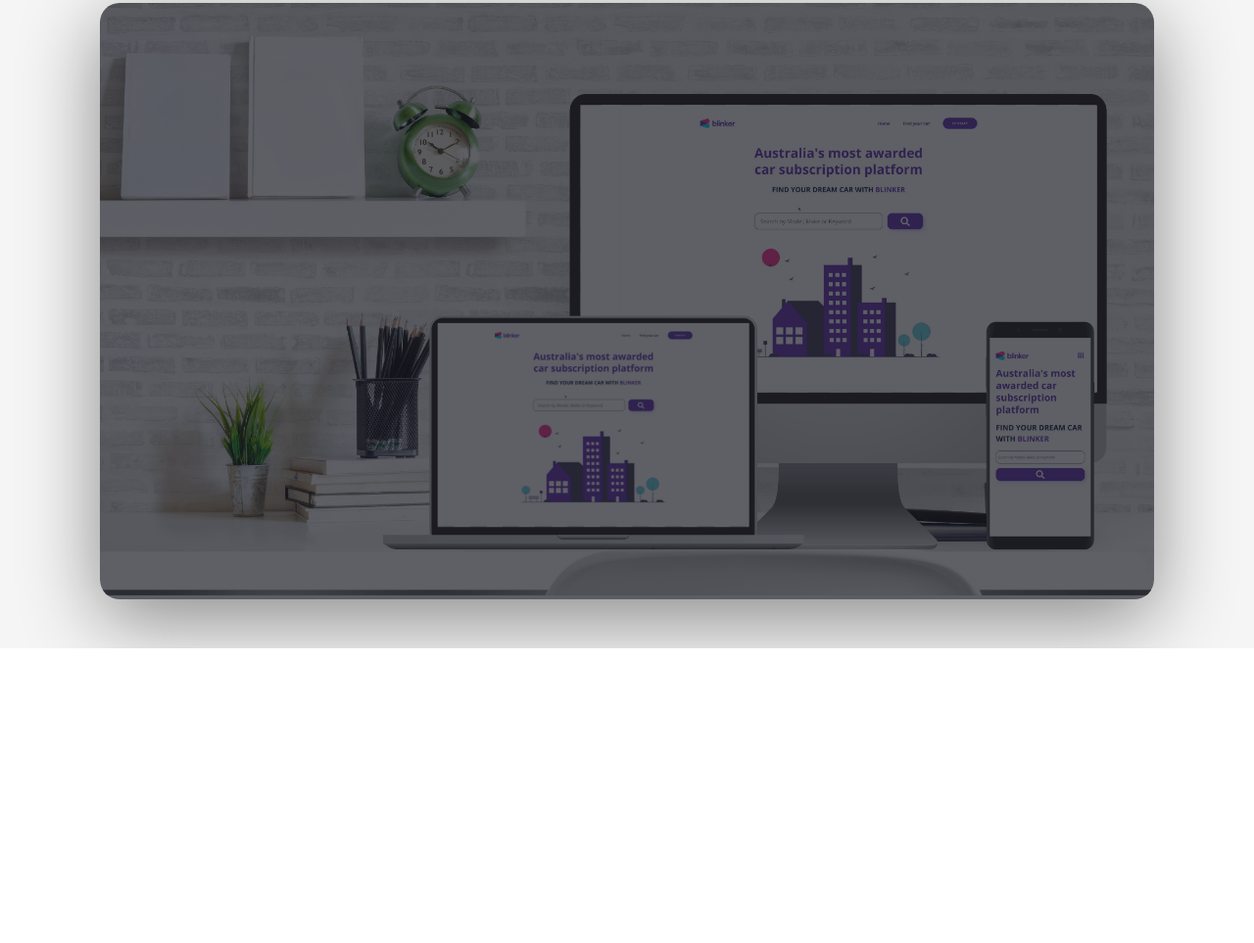
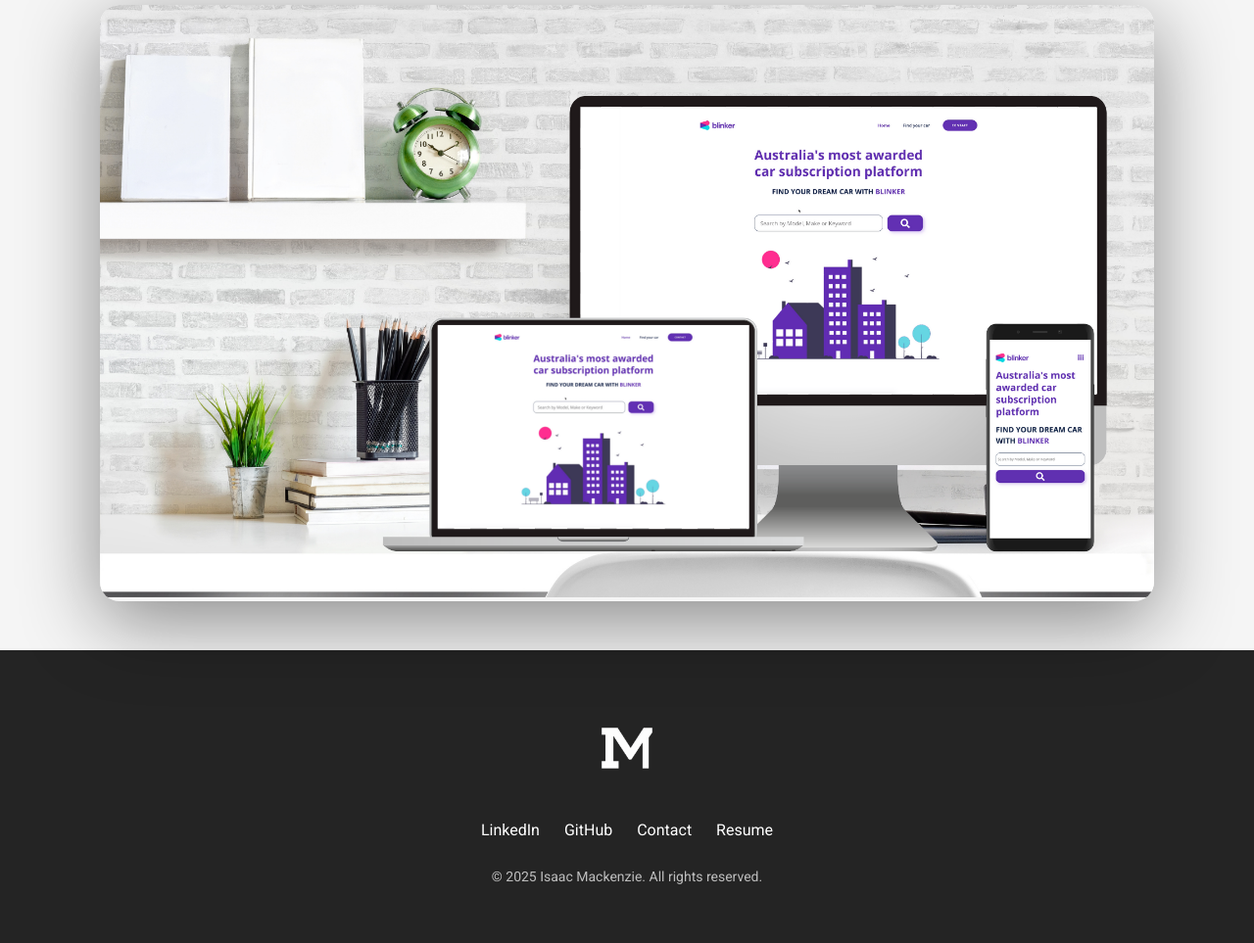
Before and after one commit to ipmcknz33/C-Users-imckn-OneDrive-Desktop-turt-eportfolio, a plain HTML site: page index.html in a window 1280 px wide. Shown: the part 1042-2005 px from the top of the page at 98% size. Before the commit the page ends 1704 px from the top, so only its background shows below. Drawn offline with Linux system fonts and the light colour scheme.

Commit message:
issues with the animation links and zoom addition

```diff
--- a/index.html
+++ b/index.html
@@ -73,12 +73,10 @@
                     class="social__link click">
                     <i class="fa-brands fa-linkedin-in"></i>
                 </a>
-                <a href="https://github.com/ipmcknz33" target="_blank"
-                    class="social__link click">
+                <a href="https://github.com/ipmcknz33" target="_blank" class="social__link click">
                     <i class="fa-brands fa-github"></i>
                 </a>
-                <a href="./assets/Isaac_Mackenzie_Resume.pdf" target="_blank"
-                    class="social__link click">
+                <a href="./assets/Isaac_Mackenzie_Resume.pdf" target="_blank" class="social__link click">
                     <i class="fa-regular fa-file-pdf"></i>
                 </a>
 
@@ -110,7 +108,8 @@
                                 </h4>
                                 <p class="project__description--para">
                                     Lorem ipsum dolor sit amet, consectetur adipisicing elit.
-                            Deserunt, non odio velit fuga ut deleniti minima temporibus aliquid repellat dignissimos
+                                    Deserunt, non odio velit fuga ut deleniti minima temporibus aliquid repellat
+                                    dignissimos
                                     provident nesciunt aliquam, odit veniam optio impedit quis esse quia.
                                 </p>
                                 <div class="project__description--links">
@@ -128,6 +127,58 @@
             </div>
         </div>
     </section>
+    <footer>
+  <div class="footer__row">
+
+    <figure>
+      <img class="footer__logo--img"
+           src="assets/vectorwhite.png"
+           alt="Isaac Mackenzie Logo">
+    </figure>
+
+    <div class="footer__social--list">
+      <a href="https://www.linkedin.com/in/isaac-mackenzie-2a87a5125/"
+         target="_blank"
+         class="
+         footer__social--link
+         link__hover-effect--white">
+        LinkedIn
+      </a>
+
+      <a href="https://github.com/ipmcknz33"
+         target="_blank"
+         class="
+         footer__social--link
+         link__hover-effect
+         link__hover-effect--white">
+        GitHub
+      </a>
+
+      <a href=""
+         class="
+         footer__social--link
+         link__hover-effect
+         link__hover-effect--white">
+        Contact
+      </a>
+
+      <a href="./assets/Isaac_Mackenzie_Resume.pdf"
+         target="_blank"
+         class="
+         footer__social--link
+         link__hover-effect
+         link__hover-effect--white">
+        Resume
+      </a>
+    </div>
+
+    <div class="footer__copyright">
+      &copy; 2025 Isaac Mackenzie. All rights reserved.
+    </div>
+
+  </div>
+</footer>
+
 </body>
 
 </html>
--- a/style.css
+++ b/style.css
@@ -4,8 +4,8 @@
 
     body {
       display: grid;
-      font-family: 'Roberto', sans-serif;
-      overflow: hidden;
+      font-family: 'Roboto', sans-serif;
+      overflow-x: hidden;
       padding-top: 10vh;
     }
 
@@ -40,6 +40,7 @@
 
     .container {
       padding: 50px 0;
+      width: 100%;
 
     }
 
@@ -63,6 +64,34 @@
 
     button {
       cursor: pointer;
+    }
+
+    .link__hover--effect {
+      position: relative;
+    }
+
+    .link__hover-effect::after {
+      content: "";
+      position: absolute;
+      bottom: -3px;
+      height: 3px;
+      width: 0;
+      right: 0;
+      background-color: black;
+      transition: all 300ms ease;
+    }
+
+    .link__hover-effect--white::after {
+      background-color: #fff;
+    }
+
+    .link__hover-effect--black::after {
+      background-color: #242424;
+    }
+
+    .link__hover-effect:hover {
+     left: 0;
+     width: 100%;
     }
 
     /*
@@ -282,8 +311,15 @@
 
     .project__img {
       width: 100%;
+      transition: all 300ms ease;
+    }
+
+    .project:hover .project__img {
+      transform:scale(1.07);
+      filter: blur(5px);
 
     }
+
     .project__wrapper {
       position: relative;
       border-radius: 20px;
@@ -293,7 +329,7 @@
 
     .project__wrapper:hover .project__description {
      opacity: 1;
-     transform: translateY(-50);
+     transform: translateY(-50%);
     }
 
     .project__wrapper:hover .project__img {
@@ -323,8 +359,10 @@
       width: 100%;
       height: 100%;
       background-color: #1c1d25;
-      opacity: 0.7;
+      opacity: 0;
+      transition: opacity 300ms ease;
     }
+
     .project__description--title {
       font-size: 40px;
     }
@@ -341,3 +379,50 @@
     .project__description--para {
       margin: 16px 0;
     }
+
+   /* FOOTER */
+footer {
+  background-color: #242424;
+  color: white;
+  padding: 60px 0;
+  display: flex;
+  justify-content: center;
+}
+
+.footer__row {
+  display: flex;
+  flex-direction: column;
+  align-items: center;
+  text-align: center;
+  gap: 20px;
+}
+
+.footer__logo--img {
+  width: 80px;
+  margin-bottom: 10px;
+}
+
+.footer__social--list {
+  display: flex;
+  gap: 25px;
+  flex-wrap: wrap;
+  justify-content: center;
+  width: 100%;
+}
+
+.footer__social--link {
+  color: white;
+  font-size: 16px;
+  text-decoration: none;
+  transition: opacity 0.3s ease;
+}
+
+.footer__social--link:hover {
+  opacity: 0.7;
+}
+
+.footer__copyright {
+  margin-top: 10px;
+  font-size: 14px;
+  opacity: 0.7;
+}
```
Also changed, not shown: assets/vectorlogo.jpg (added), assets/vectorwhite.png (added). Lines whose indentation alone changed are shown as unchanged.
